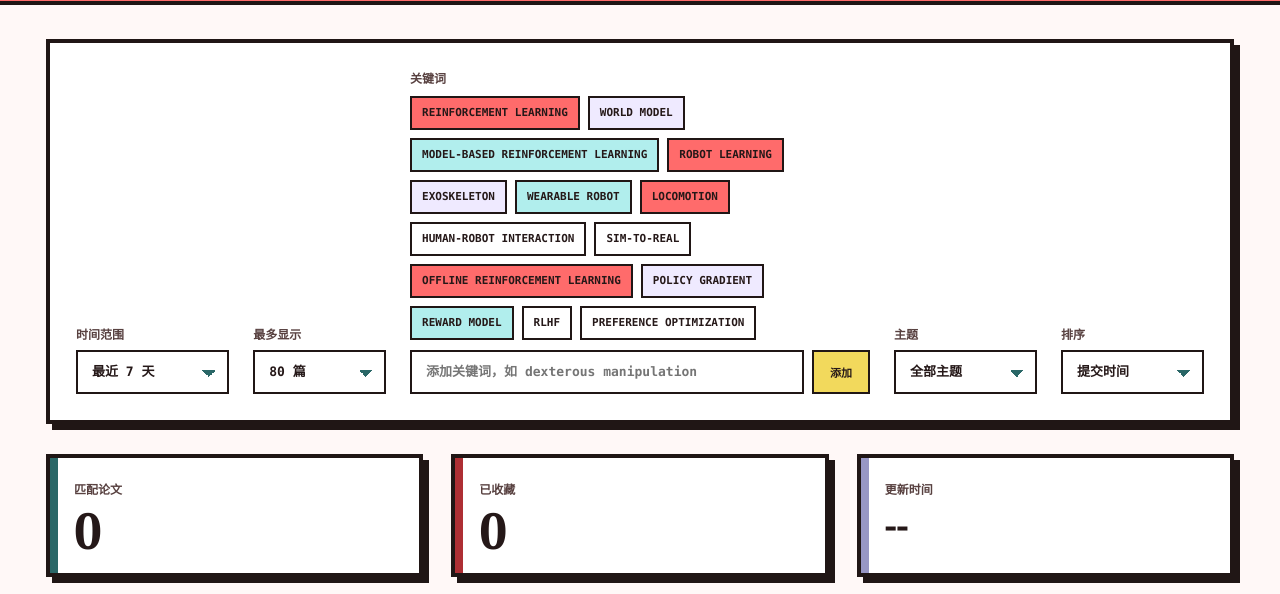
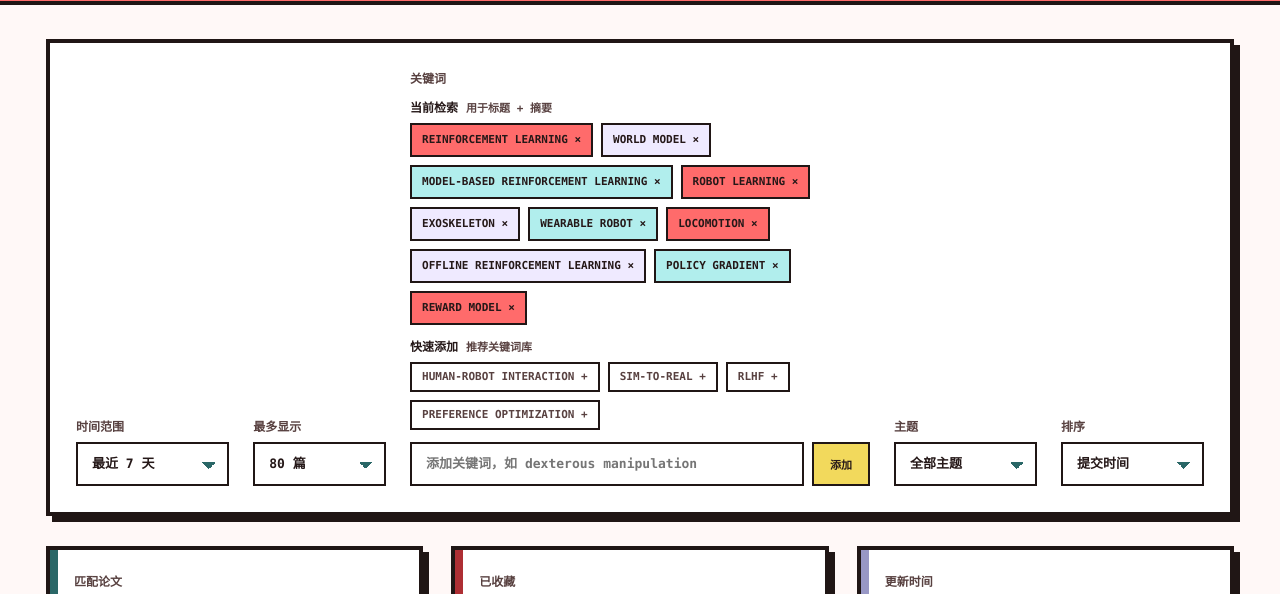
Before and after one commit to leafstar/RL-weekly-feed, a website: page public/index.html in a window 1280 px wide. Shown: the part 198-792 px from the top of the page. Drawn offline with Linux system fonts and the light colour scheme; no server answers.

Commit message:
Clarify keyword chip management

```diff
--- a/public/app.js
+++ b/public/app.js
@@ -41,7 +41,8 @@ const els = {
   copyDigestButton: document.querySelector("#copyDigestButton"),
   daysSelect: document.querySelector("#daysSelect"),
   maxSelect: document.querySelector("#maxSelect"),
-  keywordChips: document.querySelector("#keywordChips"),
+  activeKeywordChips: document.querySelector("#activeKeywordChips"),
+  suggestedKeywordChips: document.querySelector("#suggestedKeywordChips"),
   keywordInput: document.querySelector("#keywordInput"),
   addKeywordButton: document.querySelector("#addKeywordButton"),
   topicSelect: document.querySelector("#topicSelect"),
@@ -80,28 +81,41 @@ function addKeyword(keyword) {
 }
 
 function renderKeywordChips() {
-  const knownKeywords = [...new Set([...keywordBank, ...state.selectedKeywords])];
-  els.keywordChips.innerHTML = "";
+  const activeKeywords = getSelectedKeywords();
+  const suggestedKeywords = keywordBank.filter((keyword) => !state.selectedKeywords.has(keyword));
+  els.activeKeywordChips.innerHTML = "";
+  els.suggestedKeywordChips.innerHTML = "";
 
-  for (const keyword of knownKeywords) {
-    const selected = state.selectedKeywords.has(keyword);
+  for (const keyword of activeKeywords) {
     const chip = document.createElement("button");
     chip.type = "button";
-    chip.className = `keyword-chip${selected ? " selected" : ""}`;
-    chip.setAttribute("aria-pressed", String(selected));
-    chip.textContent = keyword;
+    chip.className = "keyword-chip active";
+    chip.setAttribute("aria-label", `移除关键词 ${keyword}`);
+    chip.textContent = `${keyword} ×`;
+    chip.disabled = activeKeywords.length === 1;
     chip.addEventListener("click", () => {
-      if (state.selectedKeywords.has(keyword)) {
-        if (state.selectedKeywords.size === 1) return;
-        state.selectedKeywords.delete(keyword);
-      } else {
-        state.selectedKeywords.add(keyword);
-      }
+      if (state.selectedKeywords.size === 1) return;
+      state.selectedKeywords.delete(keyword);
       saveSelectedKeywords();
       renderKeywordChips();
       loadPapers();
     });
-    els.keywordChips.append(chip);
+    els.activeKeywordChips.append(chip);
+  }
+
+  for (const keyword of suggestedKeywords) {
+    const chip = document.createElement("button");
+    chip.type = "button";
+    chip.className = "keyword-chip suggested";
+    chip.setAttribute("aria-label", `添加关键词 ${keyword}`);
+    chip.textContent = `${keyword} +`;
+    chip.addEventListener("click", () => {
+      state.selectedKeywords.add(keyword);
+      saveSelectedKeywords();
+      renderKeywordChips();
+      loadPapers();
+    });
+    els.suggestedKeywordChips.append(chip);
   }
 }
 
--- a/public/index.html
+++ b/public/index.html
@@ -48,7 +48,20 @@
         </label>
         <div class="keyword-control wide-control">
           <span>关键词</span>
-          <div id="keywordChips" class="keyword-chips" aria-label="关键词标签"></div>
+          <div class="keyword-section">
+            <div class="keyword-section-header">
+              <strong>当前检索</strong>
+              <small>用于标题 + 摘要</small>
+            </div>
+            <div id="activeKeywordChips" class="keyword-chips active-keyword-chips" aria-label="当前检索关键词"></div>
+          </div>
+          <div class="keyword-section">
+            <div class="keyword-section-header">
+              <strong>快速添加</strong>
+              <small>推荐关键词库</small>
+            </div>
+            <div id="suggestedKeywordChips" class="keyword-chips suggested-keyword-chips" aria-label="推荐关键词"></div>
+          </div>
           <div class="keyword-add-row">
             <input id="keywordInput" type="text" placeholder="添加关键词，如 dexterous manipulation">
             <button id="addKeywordButton" class="chip-add-button" type="button">添加</button>
--- a/public/styles.css
+++ b/public/styles.css
@@ -236,15 +236,42 @@ label span,
 
 .keyword-control {
   display: grid;
-  gap: 10px;
+  gap: 12px;
   min-width: 0;
+}
+
+.keyword-section {
+  display: grid;
+  gap: 8px;
+  min-width: 0;
+}
+
+.keyword-section-header {
+  display: flex;
+  flex-wrap: wrap;
+  align-items: baseline;
+  gap: 8px;
+  color: var(--ink);
+  font-family: "JetBrains Mono", ui-monospace, SFMono-Regular, Menlo, Consolas, monospace;
+  text-transform: uppercase;
+}
+
+.keyword-section-header strong {
+  font-size: 12px;
+  font-weight: 900;
+}
+
+.keyword-section-header small {
+  color: var(--muted);
+  font-size: 11px;
+  font-weight: 800;
 }
 
 .keyword-chips {
   display: flex;
   flex-wrap: wrap;
   gap: 8px;
-  min-height: 44px;
+  min-height: 34px;
 }
 
 .keyword-chip,
@@ -270,16 +297,32 @@ label span,
   box-shadow: 3px 3px 0 0 var(--black);
 }
 
-.keyword-chip.selected {
+.keyword-chip.active {
   background: var(--secondary);
 }
 
-.keyword-chip.selected:nth-child(3n + 1) {
+.keyword-chip.active:nth-child(3n + 1) {
   background: var(--primary);
 }
 
-.keyword-chip.selected:nth-child(3n + 2) {
+.keyword-chip.active:nth-child(3n + 2) {
   background: #efeaff;
+}
+
+.keyword-chip.suggested {
+  min-height: 30px;
+  background: var(--panel);
+  color: var(--muted);
+}
+
+.keyword-chip:disabled {
+  cursor: not-allowed;
+  opacity: 0.72;
+}
+
+.keyword-chip:disabled:hover {
+  transform: none;
+  box-shadow: none;
 }
 
 .keyword-add-row {
```
